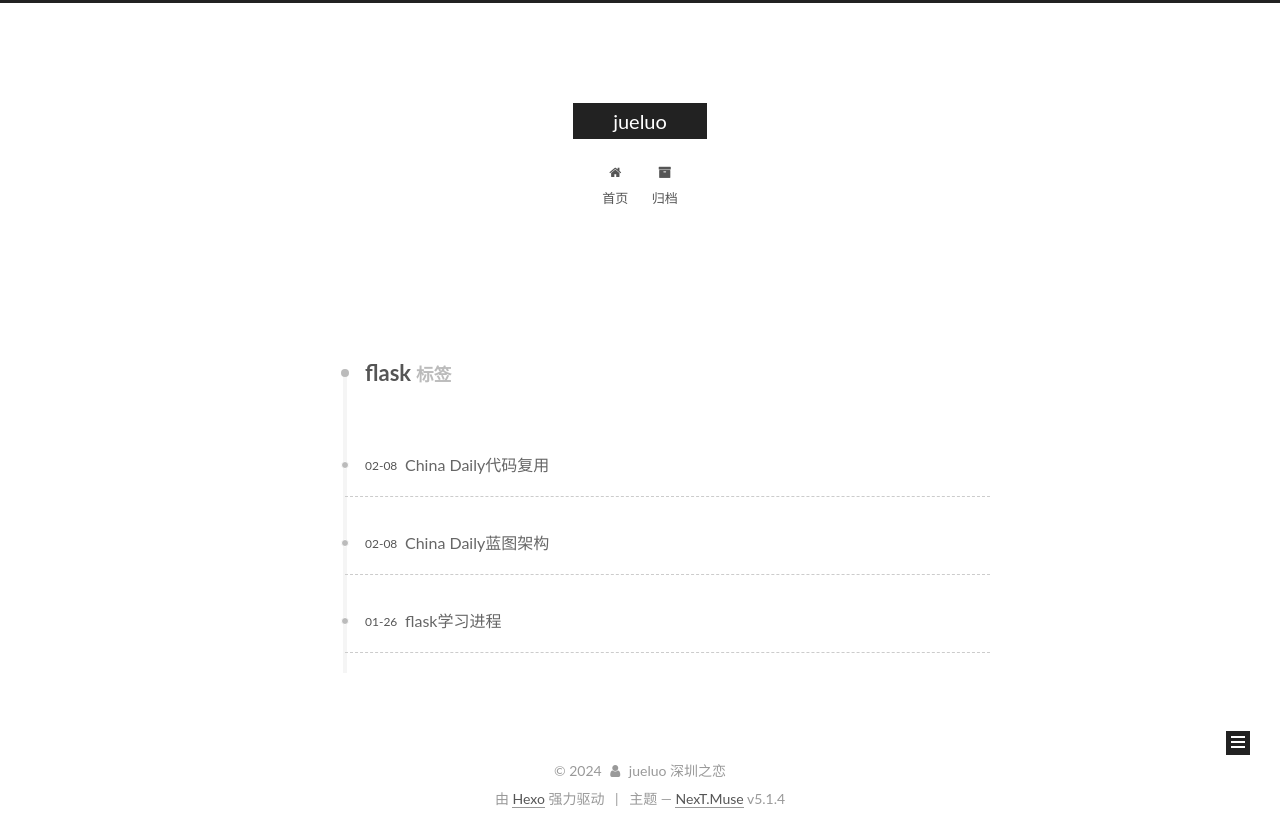
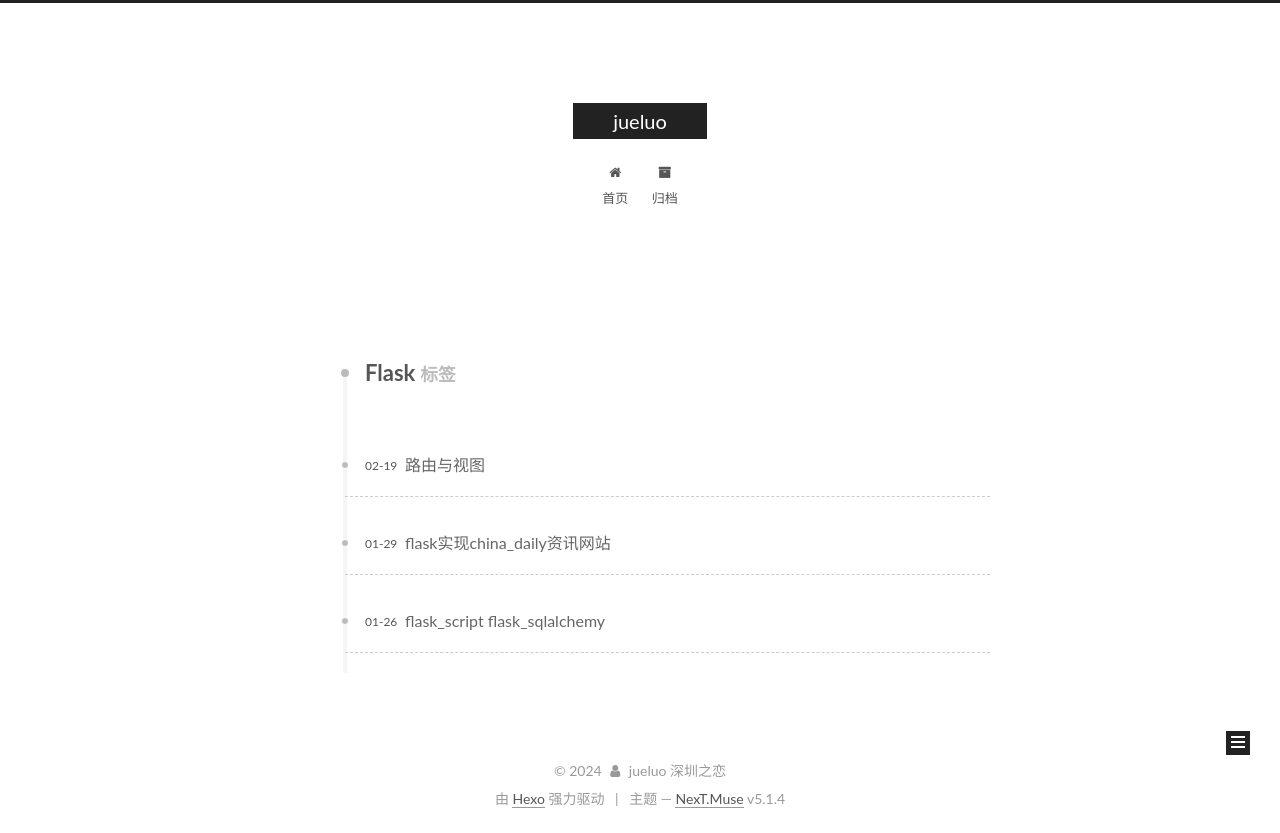
Before and after one commit to Verasince1997/Verasince1997.github.io, a plain HTML site: page tags/flask/index.html in a window 1280 px wide. Drawn offline with nearby package versions, Linux system fonts and the light colour scheme.

Commit message:
Site updated: 2024-08-27 10:38:48

```diff
--- a/css/main.css
+++ b/css/main.css
@@ -1822,7 +1822,7 @@ pre .javascript .function {
   width: 4px;
   height: 4px;
   border-radius: 50%;
-  background: #54ff0f;
+  background: #ed0eff;
 }
 .links-of-blogroll {
   font-size: 13px;
--- a/tags/flask/index.html
+++ b/tags/flask/index.html
@@ -83,7 +83,7 @@
 
 <meta property="og:type" content="website">
 <meta property="og:title" content="jueluo">
-<meta property="og:url" content="https://verasince1997.github.io/tags/flask/index.html">
+<meta property="og:url" content="https://verasince1997.github.io/tags/Flask/index.html">
 <meta property="og:site_name" content="jueluo">
 <meta property="og:locale">
 <meta property="article:author" content="jueluo 深圳之恋">
@@ -117,13 +117,13 @@
 
 
 
-  <link rel="canonical" href="https://verasince1997.github.io/tags/flask/"/>
+  <link rel="canonical" href="https://verasince1997.github.io/tags/Flask/"/>
 
 
 
 
 
-  <title>标签: flask | jueluo</title>
+  <title>标签: Flask | jueluo</title>
 
 
 
@@ -225,7 +225,7 @@
 
     <div id="posts" class="posts-collapse">
       <div class="collection-title">
-        <h1>flask<small>标签</small>
+        <h1>Flask<small>标签</small>
         </h1>
       </div>
 
@@ -237,9 +237,9 @@
 
       <h2 class="post-title">
 
-            <a class="post-title-link" href="/2021/02/08/python/flask/China%20Daily%E4%BB%A3%E7%A0%81%E5%A4%8D%E7%94%A8/" itemprop="url">
+            <a class="post-title-link" href="/2022/02/19/python/flask/%E8%B7%AF%E7%94%B1%E4%B8%8E%E8%A7%86%E5%9B%BE/" itemprop="url">
 
-                <span itemprop="name">China Daily代码复用</span>
+                <span itemprop="name">路由与视图</span>
 
             </a>
 
@@ -247,9 +247,9 @@
 
       <div class="post-meta">
         <time class="post-time" itemprop="dateCreated"
-              datetime="2021-02-08T15:47:54+08:00"
-              content="2021-02-08" >
-          02-08
+              datetime="2022-02-19T16:16:18+08:00"
+              content="2022-02-19" >
+          02-19
         </time>
       </div>
 
@@ -265,9 +265,9 @@
 
       <h2 class="post-title">
 
-            <a class="post-title-link" href="/2021/02/08/python/flask/China%20Daily%E8%93%9D%E5%9B%BE%E6%9E%B6%E6%9E%84/" itemprop="url">
+            <a class="post-title-link" href="/2021/01/29/python/flask/flask%E5%AE%9E%E7%8E%B0china_daily/" itemprop="url">
 
-                <span itemprop="name">China Daily蓝图架构</span>
+                <span itemprop="name">flask实现china_daily资讯网站</span>
 
             </a>
 
@@ -275,9 +275,9 @@
 
       <div class="post-meta">
         <time class="post-time" itemprop="dateCreated"
-              datetime="2021-02-08T15:03:05+08:00"
-              content="2021-02-08" >
-          02-08
+              datetime="2021-01-29T09:24:18+08:00"
+              content="2021-01-29" >
+          01-29
         </time>
       </div>
 
@@ -293,9 +293,9 @@
 
       <h2 class="post-title">
 
-            <a class="post-title-link" href="/2021/01/26/python/flask/%E6%88%91%E7%9A%84flask%E5%AD%A6%E4%B9%A0%2011.24.12%20AM/" itemprop="url">
+            <a class="post-title-link" href="/2021/01/26/python/flask/flask_script/" itemprop="url">
 
-                <span itemprop="name">flask学习进程</span>
+                <span itemprop="name">flask_script   flask_sqlalchemy</span>
 
             </a>
 
@@ -303,7 +303,7 @@
 
       <div class="post-meta">
         <time class="post-time" itemprop="dateCreated"
-              datetime="2021-01-26T09:15:59+08:00"
+              datetime="2021-01-26T15:34:07+08:00"
               content="2021-01-26" >
           01-26
         </time>
@@ -614,3 +614,20 @@
 
 </body>
 </html>
+
+
+
+
+
+
+
+
+
+
+
+
+
+
+
+</body>
+</html>
```
Also changed, not shown: about/index.html (+2 -0 lines), tags/index.html (+0 -2 lines).
